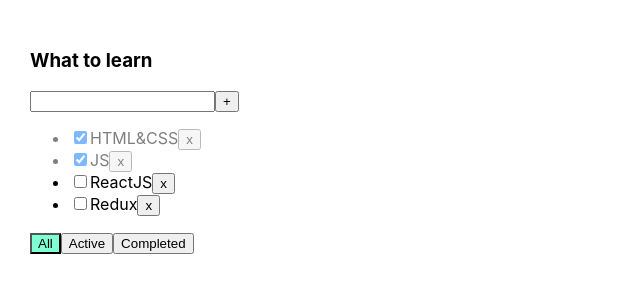
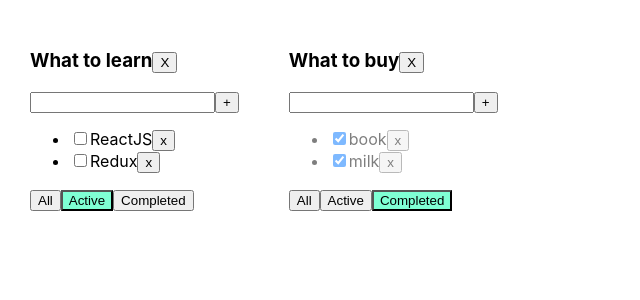
Before and after one commit to LyudmilaShch/todolist-ts-02copy, a React (Create React App) app: page / in a window 1280 px wide. Shown: the top 300 px of the page, without its empty margins (0-640 px from the left). Built offline with nearby package versions, Linux system fonts and the light colour scheme.

Commit message:
05 - добавление второго тудулиста

```diff
--- a/src/App.tsx
+++ b/src/App.tsx
@@ -4,6 +4,12 @@
 import {v1} from "uuid";
 
 export type FilterValuesType = "all" | "completed" | "active";
+
+type TodolistType={
+    id: string
+    title: string,
+    filter: FilterValuesType
+}
 
 function App() {
     const title1 = "What to learn"
@@ -13,67 +19,103 @@
             { id: 1, title: "Hello world", isDone: true, newValue: true },
             { id: 2, title: "I am Happy", isDone: false, newValue: true },
         ]*/
-    let [tasks, setTasks] = useState<Array<TasksType>>([
-        {id: v1(), title: "HTML&CSS", isDone: true, newValue: true},
-        {id: v1(), title: "JS", isDone: true, newValue: true},
-        {id: v1(), title: "ReactJS", isDone: false, newValue: true},
-        {id: v1(), title: "Redux", isDone: false, newValue: false}
-    ]);
 
-    let [filter, setFilter] = useState<FilterValuesType>("all");
-
-
-    function removeTask(id: string) {
-        let filteredTasks = tasks.filter(t => t.id !== id)
-        setTasks(filteredTasks);
+    function removeTask(todolistId: string, id: string) {
+        let tasks = tasksObj[todolistId];
+        let filteredTasks = tasks.filter(t => t.id !== id);
+        tasksObj[todolistId] = filteredTasks;
+        setTasks({...tasksObj});
     }
 
-    function addTask(title: string) {
+    function addTask(todolistId: string, title: string) {
         let task = {
             id: v1(),
             title: title,
             isDone: false,
             newValue: true
         };
-        let newTasks = [task, ...tasks]
-        setTasks(newTasks);
+        let tasks = tasksObj[todolistId];
+        let newTasks = [task, ...tasks];
+        tasksObj[todolistId] = newTasks
+        setTasks({...tasksObj});
     }
 
-    function changeStatus(taskId: string, isDone: boolean) {
+    function changeStatus(todolistId: string, taskId: string, isDone: boolean) {
+        let tasks = tasksObj[todolistId];
         let task = tasks.find( (t) => t.id === taskId);
         if (task) {
             task.isDone = isDone;
+            setTasks({...tasksObj});
         }
-          setTasks([...tasks]);
     }
 
 
-    function changeFilter(value: FilterValuesType) {
-        setFilter(value);
+    function changeFilter(todolistId: string, value: FilterValuesType) {
+let todolist = todolists.find(tl => tl.id === todolistId);
+if (todolist) {
+    todolist.filter = value;
+    setTodolists([...todolists]);
+}
     }
 
-    let tasksForTodolist = tasks;
-    if (filter === "completed") {
-        tasksForTodolist = tasks.filter(t => t.isDone === true)
+   let  todolistId1 = v1();
+   let  todolistId2 = v1();
+
+    let [todolists, setTodolists]  = useState<Array<TodolistType>>([
+        {id: todolistId1, title: "What to learn", filter: "active"},
+        {id: todolistId2, title: "What to buy", filter: "completed"}
+    ])
+
+    let removeTodolist = (todolistId: string) => {
+        let filteredTodolist = todolists.filter(tl => tl.id !== todolistId)
+        setTodolists(filteredTodolist);
+        delete tasksObj[todolistId];
+        setTasks({...tasksObj});
     }
-    if (filter === "active") {
-        tasksForTodolist = tasks.filter(t => t.isDone === false)
-    }
+
+    let [tasksObj, setTasks] = useState({
+        [todolistId1]: [
+            {id: v1(), title: "HTML&CSS", isDone: true, newValue: true},
+            {id: v1(), title: "JS", isDone: true, newValue: true},
+            {id: v1(), title: "ReactJS", isDone: false, newValue: true},
+            {id: v1(), title: "Redux", isDone: false, newValue: false}
+        ],
+        [todolistId2]: [
+            {id: v1(), title: "book", isDone: true, newValue: true},
+            {id: v1(), title: "milk", isDone: true, newValue: false}
+        ]
+    })
 
     return (
 
         <div className="App">
-            <Todolist title={title1}
+            {todolists.map((tl) => {
+
+                let tasksForTodolist = tasksObj[tl.id];
+                if (tl.filter === "completed") {
+                    tasksForTodolist = tasksForTodolist.filter(t => t.isDone === true)
+                }
+                if (tl.filter === "active") {
+                    tasksForTodolist = tasksForTodolist.filter(t => t.isDone === false)
+                }
+
+                return <Todolist title={tl.title}
+                                 key = {tl.id}
+                                 todolistId = {tl.id}
                                  xz={100200}
                                  tasks={tasksForTodolist}
                                  removeTask={removeTask}
                                  changeFilter={changeFilter}
                                  addTask={addTask}
                                  changeTasksStatus={changeStatus}
-                      filter={filter}
+                                 filter={tl.filter}
+                                 removeTodolist={removeTodolist}
                 />
 
-            {/* <Todolist title={title2} tasks={tasks2}/>*/}
+            })}
+
+
+            {/* <Todolist title={title2} tasksObj={tasks2}/>*/}
         </div>
     );
 }
--- a/src/Todolist.tsx
+++ b/src/Todolist.tsx
@@ -4,13 +4,15 @@
 
 export type TodolistProps = {
     title: string,
+    todolistId: string,
     xz?: number,
     tasks: Array<TasksType>
-    removeTask: (id: string) => void
-    changeFilter: (value: FilterValuesType) => void
-    addTask: (title: string) => void
-    changeTasksStatus: (taskId: string, isDone: boolean) => void
+    removeTask: (todolistId: string, id: string) => void
+    changeFilter: (todolistId: string, value: FilterValuesType) => void
+    addTask: (todolistId: string, title: string) => void
+    changeTasksStatus: (todolistId: string, taskId: string, isDone: boolean) => void
     filter: FilterValuesType
+    removeTodolist: (todolistId: string) => void
 }
 
 export type TasksType = {
@@ -32,7 +34,7 @@
         setError(null)
         if (e.charCode === 13) {
             if (newTaskTitle.trim() !== "") {
-                props.addTask(newTaskTitle);
+                props.addTask(props.todolistId, newTaskTitle);
                 setNewTaskTitle(" ");
             } else {
                 setError("Title is required")
@@ -44,16 +46,20 @@
             setError("Title is required")
             return;
         }
-        props.addTask(newTaskTitle.trim());
+        props.addTask(props.todolistId, newTaskTitle.trim());
         setNewTaskTitle(" ");
     }
-    const onAllClickHandler = () => props.changeFilter("all")
-    const onaAtiveClickHandler = () => props.changeFilter("active")
-    const onCompletedClickHandler = () => props.changeFilter("completed")
-
+    const onAllClickHandler = () => props.changeFilter(props.todolistId, "all")
+    const onaAtiveClickHandler = () => props.changeFilter(props.todolistId, "active")
+    const onCompletedClickHandler = () => props.changeFilter(props.todolistId, "completed")
+const removeTodolist = () => {
+   props.removeTodolist(props.todolistId);
+}
     return (
         <div>
-            <h3>{props.title}</h3>
+            <h3>{props.title}
+                <button onClick={removeTodolist}>X</button>
+            </h3>
             <div>
                 <input value={newTaskTitle}
                        onChange={onChangeHandler}
@@ -67,9 +73,9 @@
             <ul>
                 {
                     props.tasks.map(t => {
-                        const onRemoveHandler = () => props.removeTask(t.id)
+                        const onRemoveHandler = () => props.removeTask(props.todolistId, t.id)
                         const onChangeHandler = (e: ChangeEvent<HTMLInputElement>) => {
-                            props.changeTasksStatus(t.id, e.currentTarget.checked);
+                            props.changeTasksStatus(props.todolistId, t.id, e.currentTarget.checked);
                         }
 
                         return <li key={t.id} className={t.isDone ? "is-done" : ""}>
```
Lines whose indentation alone changed are shown as unchanged.
